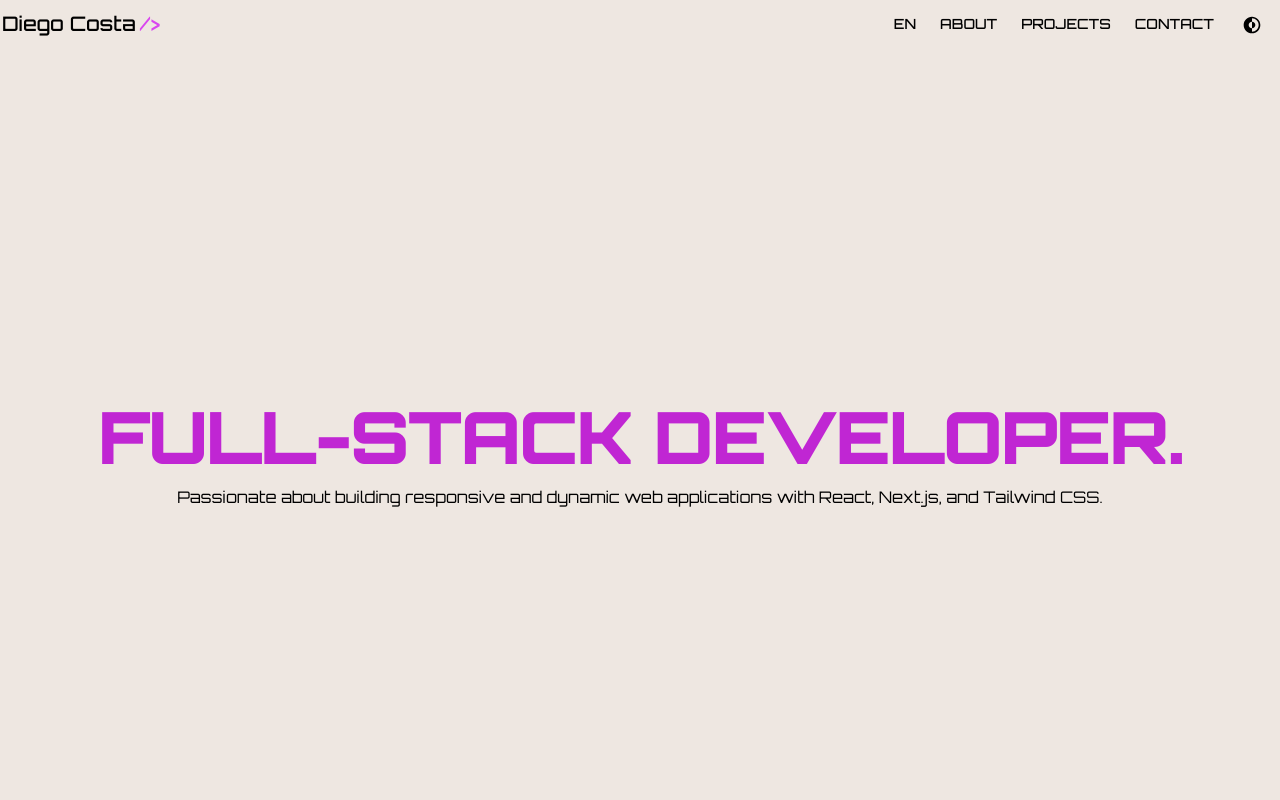
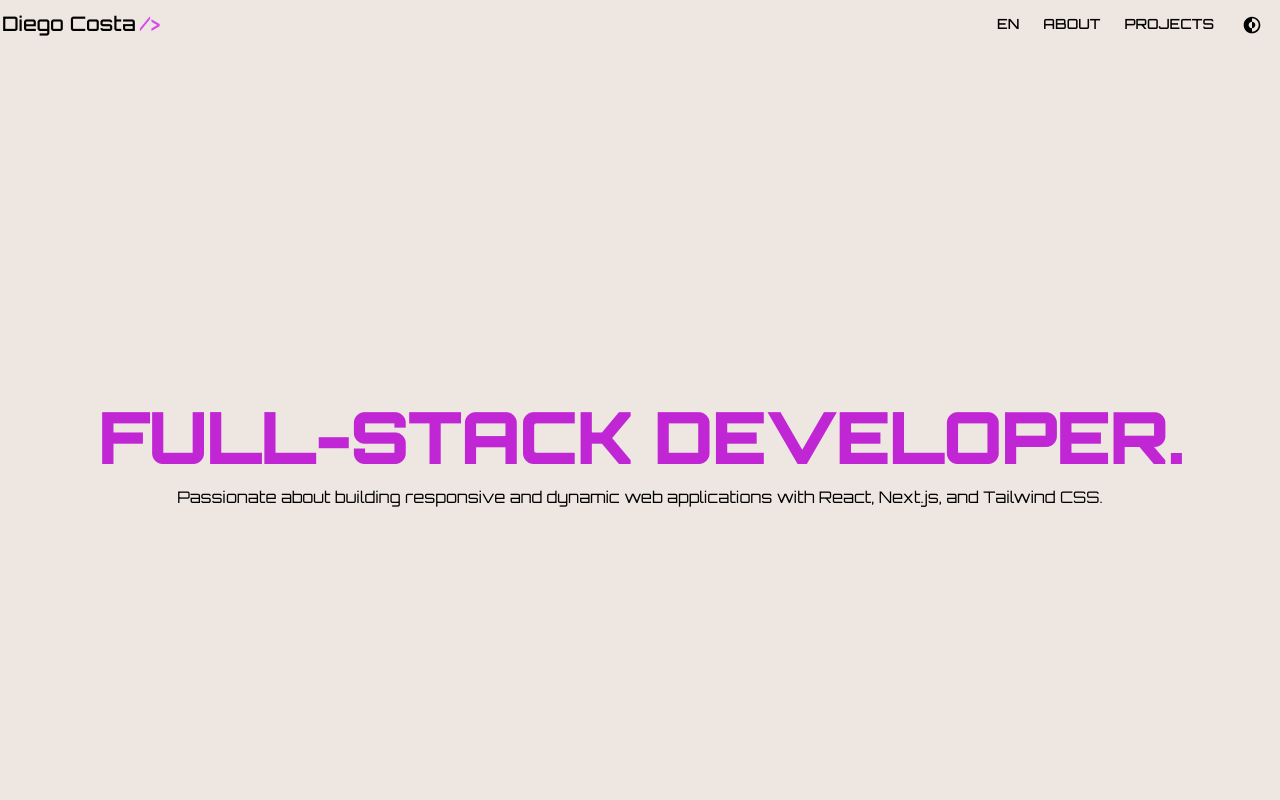
Before and after one commit to DiegoCstyles/portfolio, a Next.js app: page / in a window 1280 px wide. Shown: the top 800 px of the page. Built offline with nearby package versions, Linux system fonts and the light colour scheme.

Commit message:
Update Navbar.tsx

```diff
--- a/components/Navbar/Navbar.tsx
+++ b/components/Navbar/Navbar.tsx
@@ -42,7 +42,6 @@ const Navbar = ({ currentLanguage, onLanguageChange }: NavbarProps) => {
               </li>
               <NavbarPage page={"about"} currentLanguage={currentLanguage}/>
               <NavbarPage page={"projects"} currentLanguage={currentLanguage}/>
-              <NavbarPage page={"contact"} currentLanguage={currentLanguage}/>
               <SetTheme />
             </ul>
           </div>
```
